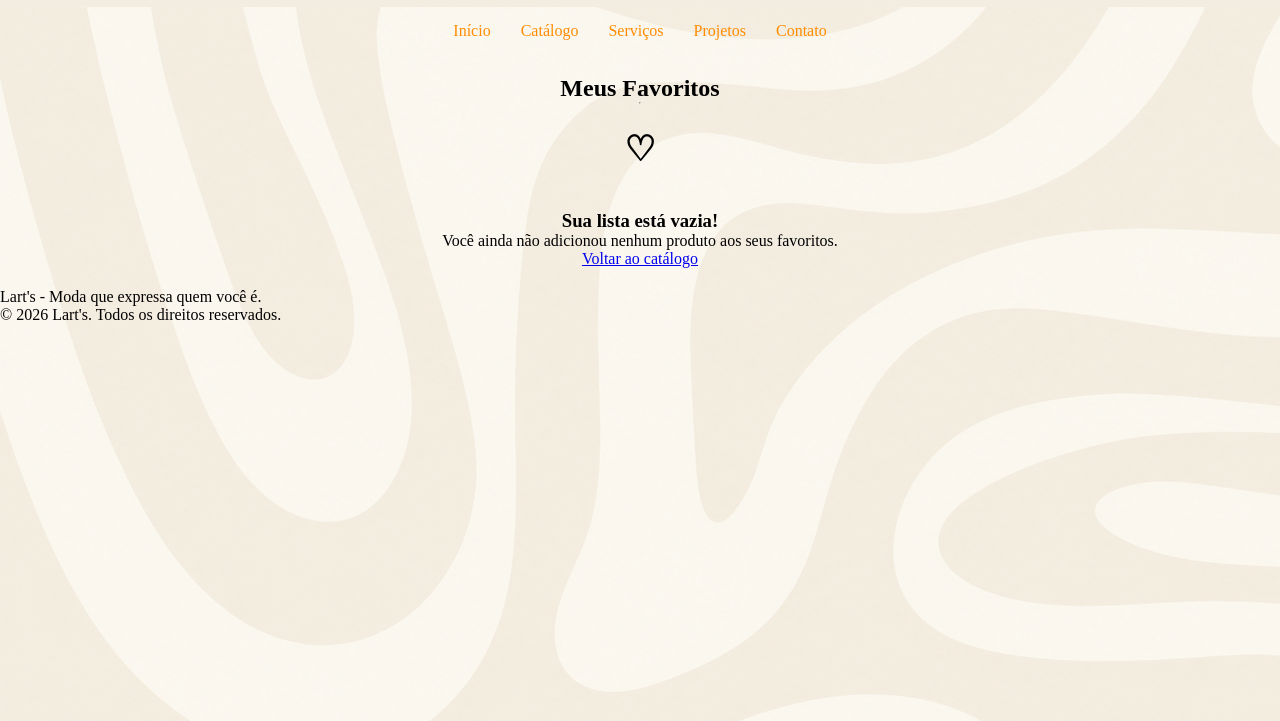
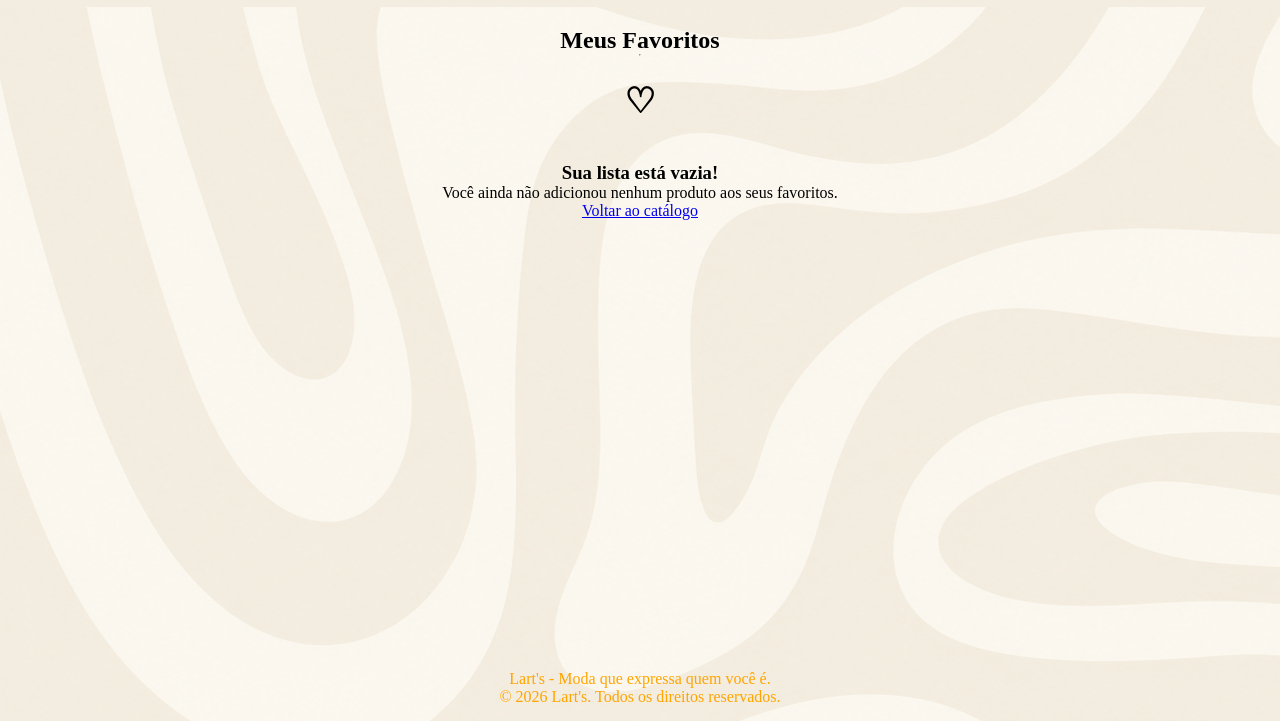
Before and after one commit to andrepierote/atividade-teams, a plain HTML site: page aba-favoritos.html in a window 1280 px wide. Shown: the part 79-800 px from the top of the page. Drawn offline with Linux system fonts and the light colour scheme.

Commit message:
style: adiciona proprioedade CSS na página de favoritos.

```diff
--- a/aba-favoritos.html
+++ b/aba-favoritos.html
@@ -13,6 +13,15 @@
     <link rel="stylesheet" href="produto.css">
 
     <title>Lart's Rygussa</title>
+
+    <style>
+        .rodape{
+            position: absolute;
+            bottom: 0;/* Cola na borda inferior (0 pixels de distância do fundo) */
+            width: 100%;     /* Faz ocupar toda a largura da tela */
+            padding: 15px 0;
+        }
+    </style>
 </head>
 
 <body>
@@ -49,17 +58,6 @@
         </nav>
     </header>
 
-    <!-- MENU PRINCIPAL -->
-    <nav class="navegacao">
-        <ul>
-            <li><a href="index.html">Início</a></li>
-            <li><a href="index.html#catalogo">Catálogo</a></li>
-            <li><a href="#">Serviços</a></li>
-            <li><a href="#">Projetos</a></li>
-            <li><a href="#">Contato</a></li>
-        </ul>
-    </nav>
-
     <!-- CONTEÚDO PRINCIPAL -->
     <main>
 
@@ -91,7 +89,7 @@
     </main>
 
     <!-- RODAPÉ -->
-    <footer>
+    <footer class="rodape">
 
         <p>Lart's - Moda que expressa quem você é.</p>
 
```
